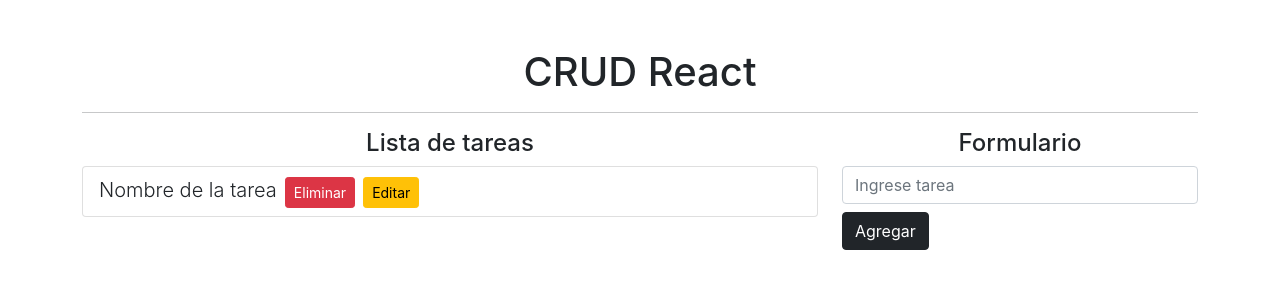
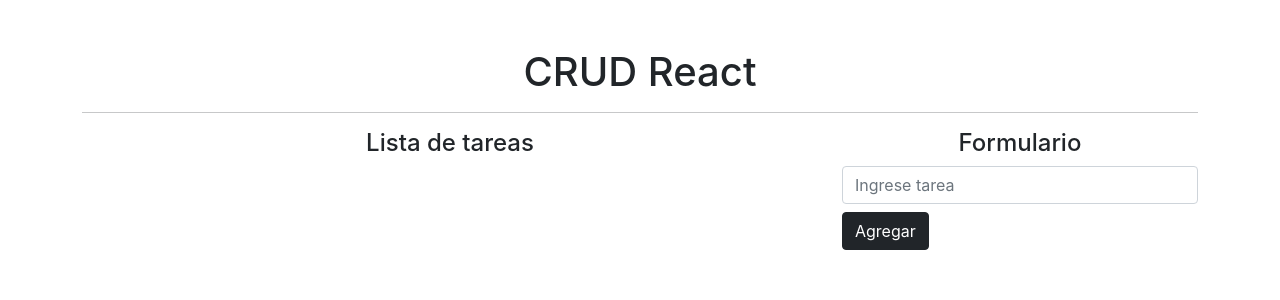
Before and after one commit to LCV13/crud-hooks-react, a React (Create React App) app: page / in a window 1280 px wide. Shown: the top 300 px of the page. Built offline with nearby package versions, Linux system fonts and the light colour scheme.

Commit message:
Listar las tareas

```diff
--- a/src/App.jsx
+++ b/src/App.jsx
@@ -29,11 +29,18 @@
           <div className="col-8">
             <h4 className="text-center">Lista de tareas</h4>
             <ul className="list-group">
-              <li className="list-group-item">
-                <span className="lead">Nombre de la tarea</span>
-                <button className="btn btn-danger btn-sm float-right mx-2">Eliminar</button>
-                <button className="btn btn-warning btn-sm float-right">Editar</button>
-              </li>
+
+              {
+                tareas.map(item =>(
+                  <li className="list-group-item" key={item.id}>
+                    <span className="lead">{item.nombreTarea}</span>
+                    <button className="btn btn-danger btn-sm float-right mx-2">Eliminar</button>
+                    <button className="btn btn-warning btn-sm float-right">Editar</button>
+                  </li>
+                ))
+              }
+
+
             </ul>
           </div>
           <div className="col-4">
```
Also changed, not shown: 1 other file (tests, documents, lock files or other folders).
